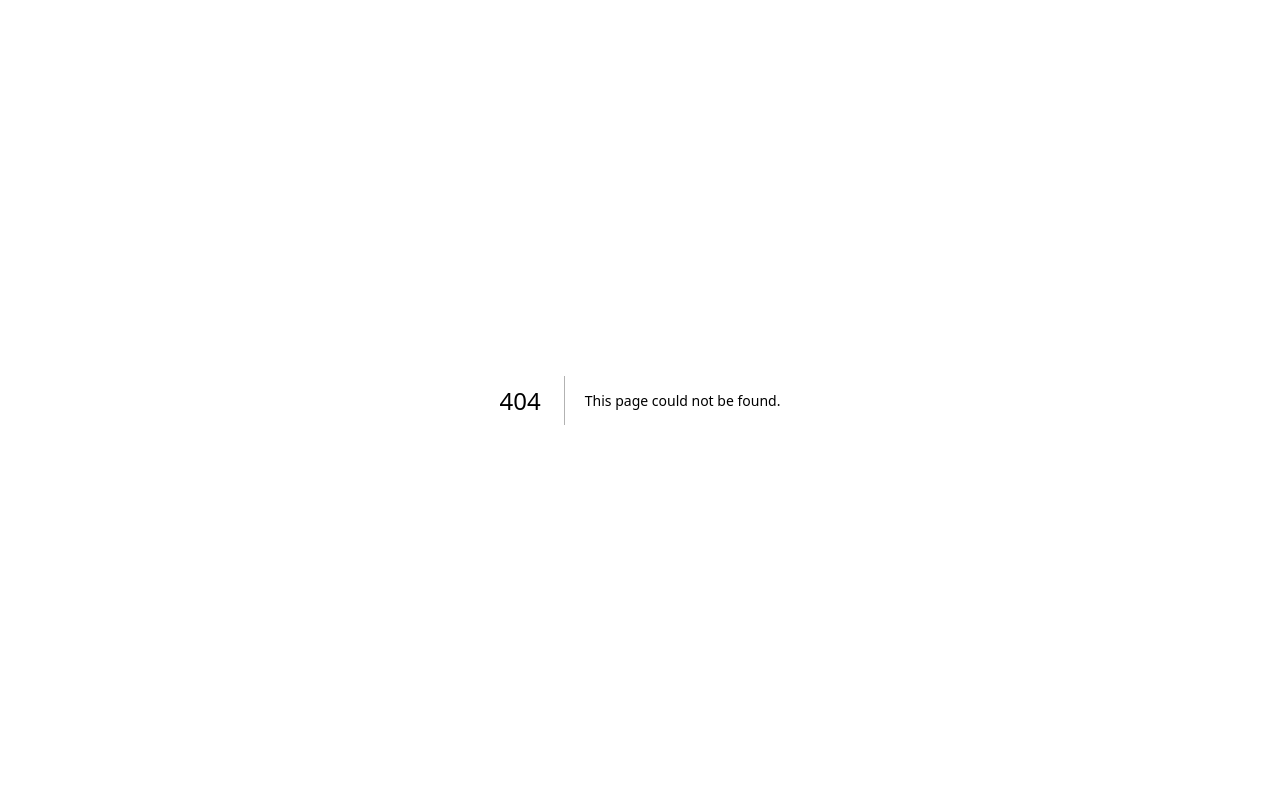
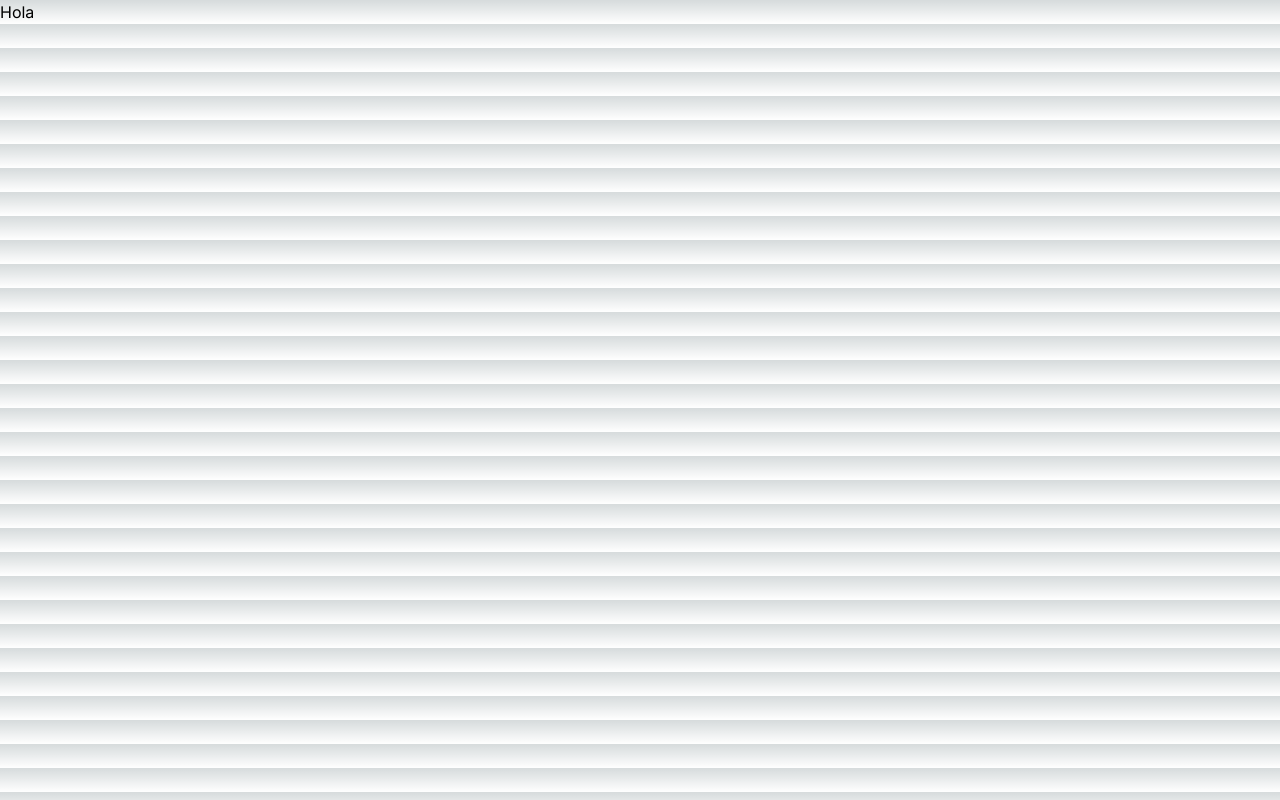
Before and after one commit to Slisandro/games, a Next.js app: page /memory in a window 1280 px wide. Before the commit this address had no page. Built offline with nearby package versions, Linux system fonts and the light colour scheme.

Commit message:
Add Connect4 component to memory game

```diff
--- /dev/null
+++ b/app/memory/page.tsx
@@ -0,0 +1,7 @@
+export default function Connect4() {
+    return (
+        <main className="">
+            Hola
+        </main>
+    )
+}
```
